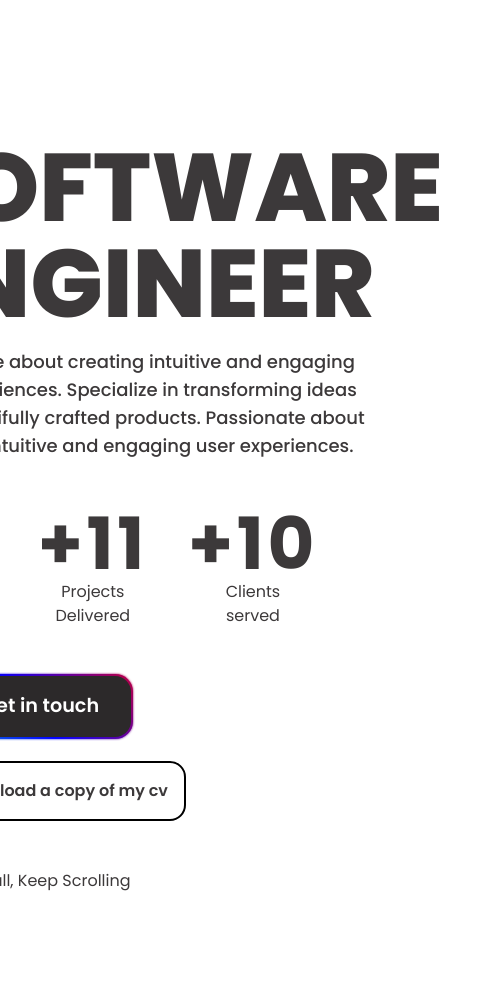
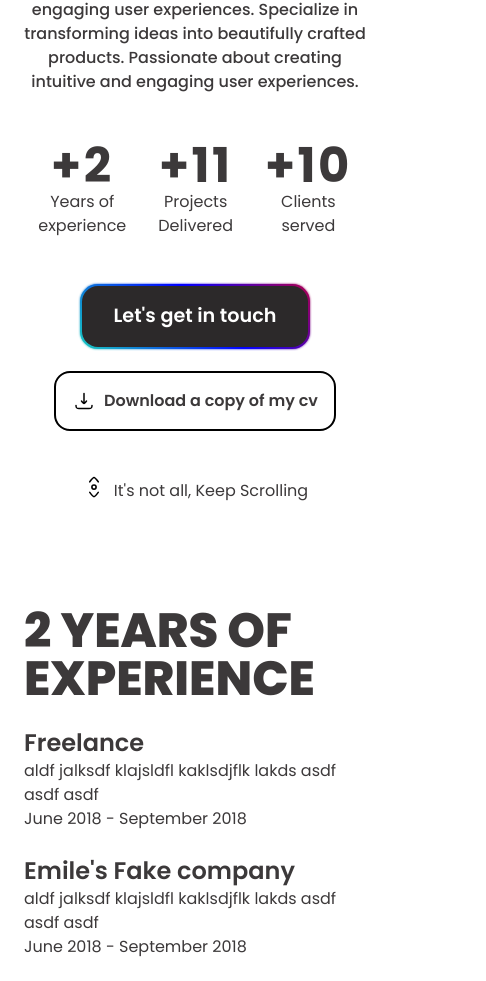
Before and after one commit to takam-alex-christian/portfolio, a Next.js app: page / in a window 390 px wide. Shown: the part 1016-1997 px from the top of the page, 486 px wide, since content can reach past the window. Built offline with nearby package versions, Linux system fonts and the light colour scheme.

Commit message:
making the components web responsive.

```diff
--- a/src/app/page.tsx
+++ b/src/app/page.tsx
@@ -8,13 +8,13 @@ import PinnedNotesSection from "@/sections/PinnedNotes";
 
 export default function Home() {
   return (
-    <div className="  flex flex-col items-center justify-center">
-      <main className="max-w-screen-lg">
-        <div className="flex lg:flex-row flex-col gap-20">
-          <div className="py-24">
+    <div className="flex lg:justify-center">
+      <main className="max-w-screen-lg w-full px-6 lg:px-0">
+        <div className="flex lg:flex-row flex-col lg:gap-20 ">
+          <div className="lg:py-24 py-6">
             <ContactCard />
           </div>
-          <div className="flex flex-col gap-10 ">
+          <div className="flex flex-col gap-10 w-full">
             <div>
               <HomeSection key={"home"} />
             </div>
--- a/src/components/ContactCard.tsx
+++ b/src/components/ContactCard.tsx
@@ -30,7 +30,7 @@ function IconButtonLink({
 
 export default function ContactCard() {
   return (
-    <div className="sticky flex flex-col gap-32 lg:w-[344px] w-full top-9 items-center text-center bg-surface dark:text-black py-6 px-8 rounded-2xl">
+    <div className="lg:sticky flex flex-col gap-32 lg:w-[344px] w-full lg:top-9 items-center text-center bg-surface dark:text-black py-6 px-8 rounded-2xl">
       <div>
         <div>
           <Image
--- a/src/components/DescriptiveP.tsx
+++ b/src/components/DescriptiveP.tsx
@@ -1,3 +1,5 @@
 export default function Descript({ children }: { children: string }) {
-  return <p className="text-lg font-medium max-w-[480px]">{children}</p>;
+  return (
+    <p className="text-base md:text-lg font-medium max-w-[480px]">{children}</p>
+  );
 }
--- a/src/components/H1.tsx
+++ b/src/components/H1.tsx
@@ -1,7 +1,8 @@
 export default function H1({ children }: { children: string }) {
   const words = children.split(" ");
   return (
-    <h1 className="text-8xl font-extrabold tracking-normal uppercase ">
+    <h1 className="md:text-7xl lg:text-8xl text-5xl font-extrabold w-full tracking-normal uppercase">
+      <div>
         {words.map((eachWord, index) => {
           return index != words.length - 1 ? (
             <span key={index}> {eachWord}</span>
@@ -9,7 +10,10 @@ export default function H1({ children }: { children: string }) {
             " "
           );
         })}
+      </div>
+      <div>
         <span className="text-[#3C393A]">{words[words.length - 1]}</span>
+      </div>
     </h1>
   );
 }
--- a/src/components/infoBox.tsx
+++ b/src/components/infoBox.tsx
@@ -7,7 +7,7 @@ export default function InfoBox({
 }) {
   return (
     <div className="flex flex-col items-center">
-      <p className="flex flex-row justify-start text-7xl font-bold tracking-wider ">
+      <p className="flex flex-row justify-start text-5xl md:text-7xl font-bold tracking-wider ">
         +<span>{number}</span>
       </p>
       <div className="flex flex-col text-center">
--- a/src/layouts/SectionLayout.tsx
+++ b/src/layouts/SectionLayout.tsx
@@ -7,7 +7,7 @@ export default function SectionLayout({
   children: React.ReactNode;
 }) {
   return (
-    <section className=" box-border pt-28">
+    <section className=" box-border pt-16 lg:pt-28  w-full">
       <motion.section
         initial={{ opacity: 0, top: 40 }}
         whileInView={{ opacity: 1, top: 0 }}
--- a/src/layouts/SolidLink.tsx
+++ b/src/layouts/SolidLink.tsx
@@ -32,12 +32,12 @@ function SolidLink({
   return (
     <div>
       <Link
-        className="relative block group rounded-2xl overflow-hidden"
+        className="relative block group md:rounded-2xl overflow-hidden"
         onMouseEnter={mouseEnterHandler}
         onMouseLeave={MouseLeaveHandler}
         href={href}
       >
-        <div className="group-hover:bg-linkhover p-6 ">
+        <div className="group-hover:bg-linkhover pt-0 md:p-6 ">
           {children}
           {/* <div className="w-4/5 flex flex-col gap-4">
             <h3 className="text-2xl font-semibold">{title}</h3>
@@ -48,7 +48,7 @@ function SolidLink({
           </div> */}
           <motion.div
             ref={scope}
-            className="absolute top-8 right-6 text-green-600"
+            className=" invisible md:visible md:absolute md:top-8 md:right-6 "
           >
             <ArrowUpRight01Icon />
           </motion.div>
--- a/src/sections/Experience.tsx
+++ b/src/sections/Experience.tsx
@@ -21,7 +21,7 @@ function WorkHistoryItem({
   return (
     <div>
       <SolidLink href={href}>
-        <div className="w-4/5 flex flex-col gap-4">
+        <div className="w-full md:w-4/5 flex flex-col gap-0 md:gap-4">
           <h3 className="text-2xl font-semibold">{title}</h3>
           <p>{description}</p>
           <p>
--- a/src/sections/Home.tsx
+++ b/src/sections/Home.tsx
@@ -12,7 +12,7 @@ import VerticalScrollPointIcon from "@/assets/VerticalScrollPointIcon";
 export default function HomeSection() {
   return (
     <SectionLayout>
-      <div className="flex flex-col gap-12">
+      <div className="flex flex-col gap-12 text-center items-center md:text-left md:items-start">
         <div className="flex flex-col gap-4">
           <H1>SOFTWARE ENGINEER</H1>
           <DescriptiveP>
@@ -21,12 +21,12 @@ export default function HomeSection() {
             Passionate about creating intuitive and engaging user experiences.
           </DescriptiveP>
         </div>
-        <div className="flex flex-row gap-10 justify-start">
+        <div className="flex flex-row gap-8 md:gap-10 sm:justify-start">
           <InfoBox number={2} text={["Years of", "experience"]} />
           <InfoBox number={11} text={["Projects", "Delivered"]} />
           <InfoBox number={10} text={["Clients", "served"]} />
         </div>
-        <div className="flex flex-col gap-6 w-max items-start">
+        <div className="flex flex-col gap-6 w-max items-center md:items-start ">
           <button className=" cap-b w-max">Let&apos;s get in touch</button>
           <Link
             href="#"
--- a/src/sections/Projects.tsx
+++ b/src/sections/Projects.tsx
@@ -25,15 +25,20 @@ function ProjectItem({
 }) {
   return (
     <SolidLink href={href}>
-      <div className="flex flex-row gap-6">
+      <div className="flex flex-col md:flex-row gap-4 md:gap-6">
         <div className=" ">
-          <div className="rounded-md overflow-hidden">
+          <div className="rounded-md overflow-hidden w-fit">
             {imageSrc && (
-              <Image src={imageSrc} width={200} alt="Projects image" />
+              <Image
+                src={imageSrc}
+                // width={200}
+                alt="Projects image"
+                className="w-full md:w-[200px]"
+              />
             )}
           </div>
         </div>
-        <div className="flex flex-col gap-4 w-4/5">
+        <div className="flex flex-col gap-4 w-full md:w-4/5">
           <h3 className="text-2xl font-semibold">{title}</h3>
           <p>{description}</p>
         </div>
@@ -47,7 +52,7 @@ export default function ProjectsSection() {
     <SectionLayout>
       <div>
         <H1>Personal Projects</H1>
-        <div className="flex flex-col mt-6">
+        <div className="flex flex-col mt-6 gap-4 md:gap-0">
           <ProjectItem
             key={"iokeep"}
             imageSrc={iokeep}
@@ -70,8 +75,8 @@ export default function ProjectsSection() {
             href={"/"}
           />
         </div>
-        <div className="py-2 pl-6">
-          <DarkLink href="#">View full list of personal projects</DarkLink>
+        <div className="py-2 md:pl-6">
+          <DarkLink href="#">View all personal projects</DarkLink>
         </div>
       </div>
     </SectionLayout>
```
Lines whose indentation alone changed are shown as unchanged.
